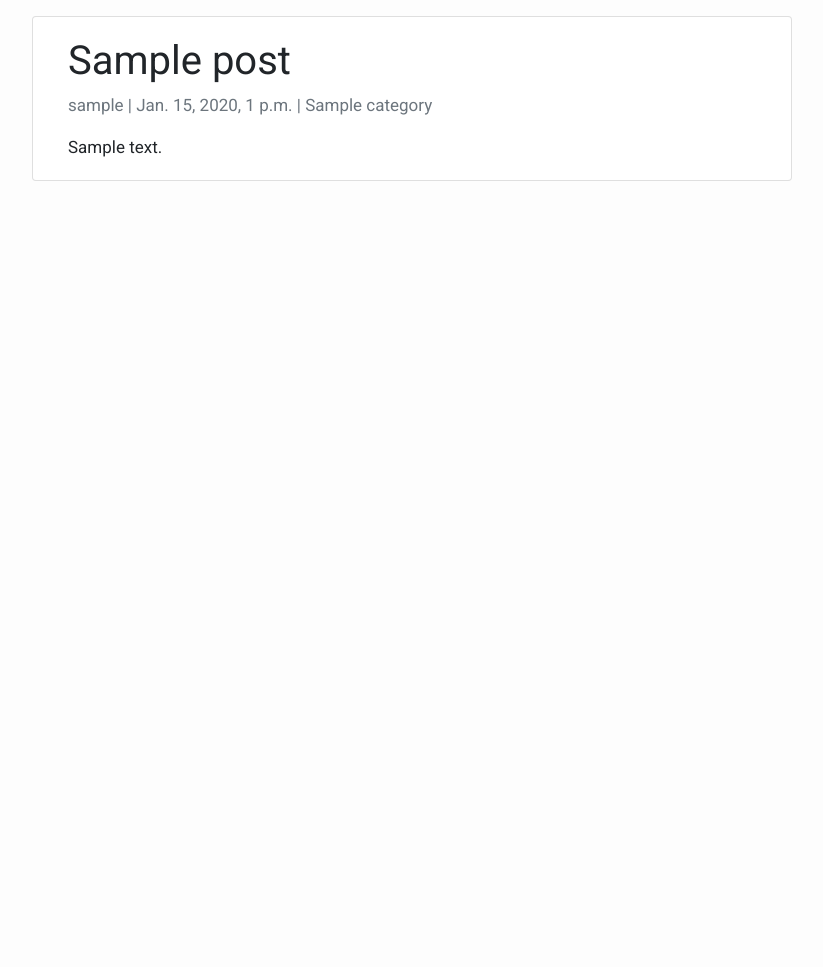
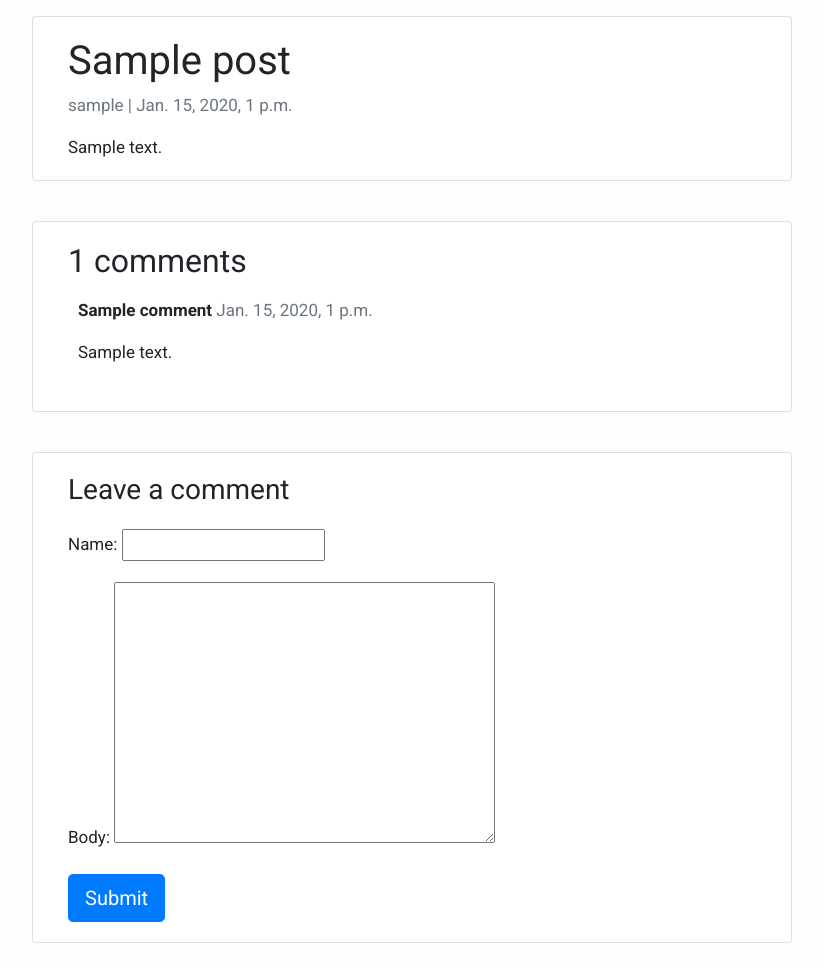
Before and after one commit to mazyaK/balabolka, a Django app: a page that uses blog/templates/blog/post_detail.html in a window 1280 px wide. Shown: the whole page, without its empty margins (38-861 px from the left). Before the commit the page ends 181 px from the top, so only its background shows below. Run offline with Django 3.2, Linux system fonts and the light colour scheme; tables that the repository leaves empty hold one stand-in row (values such as "Sample post"); some libraries are stand-ins or nearby versions.

Commit message:
added comments to posts

```diff
--- /dev/null
+++ b/blog/forms.py
@@ -0,0 +1,7 @@
+from .models import Comment
+from django import forms
+
+class CommentForm(forms.ModelForm):
+    class Meta:
+        model = Comment
+        fields = ('name', 'body')
--- a/blog/models.py
+++ b/blog/models.py
@@ -36,3 +36,17 @@ class Post(models.Model):
 
     def __str__(self):
         return self.title
+
+
+class Comment(models.Model):
+    post = models.ForeignKey(Post, on_delete=models.CASCADE, related_name='comments')
+    name = models.CharField(max_length=80)
+    body = models.TextField()
+    created_on = models.DateTimeField(auto_now_add=True)
+    active = models.BooleanField(default=False)
+
+    class Meta:
+        ordering = ['created_on']
+
+    def __str__(self):
+        return f'Comment {self.body} by {self.name}'
--- a/blog/templates/blog/post_detail.html
+++ b/blog/templates/blog/post_detail.html
@@ -1,15 +1,49 @@
 {% extends 'blog/base.html' %} {% block content %}
+{% load crispy_forms_tags %}
 
 <div class="container">
   <div class="row">
     <div class="col-md-8 card mb-4  mt-3 left  top">
       <div class="card-body">
-        <h1>{% block title %} {{ object.title }} {% endblock title %}</h1>
-        <p class=" text-muted">{{ post.author }} | {{ post.created_on }} | {{ post.category }}</p>
-        <p class="card-text ">{{ object.content | safe }}</p>
+        <h1>{% block title %} {{ post.title }} {% endblock title %}</h1>
+        <p class=" text-muted">{{ post.author }} | {{ post.created_on }}</p>
+        <p class="card-text ">{{ post.content | safe }}</p>
+      </div>
+    </div>
+    <div class="col-md-8 card mb-4  mt-3 ">
+      <div class="card-body">
+        <!-- comments -->
+        <h2>{{ comments.count }} comments</h2>
+
+        {% for comment in comments %}
+        <div class="comments" style="padding: 10px;">
+          <p class="font-weight-bold">
+            {{ comment.name }}
+            <span class=" text-muted font-weight-normal">
+              {{ comment.created_on }}
+            </span>
+          </p>
+          {{ comment.body | linebreaks }}
+        </div>
+        {% endfor %}
+      </div>
+    </div>
+    <div class="col-md-8 card mb-4  mt-3 ">
+      <div class="card-body">
+        {% if new_comment %}
+        <div class="alert alert-success" role="alert">
+          Ваш комментарий проходит модерацию
+        </div>
+        {% else %}
+        <h3>Leave a comment</h3>
+        <form method="post" style="margin-top: 1.3em;">
+          {{ comment_form.as_p }}
+          {% csrf_token %}
+          <button type="submit" class="btn btn-primary  btn-lg">Submit</button>
+        </form>
+        {% endif %}
       </div>
     </div>
   </div>
 </div>
-
 {% endblock content %}
--- a/blog/urls.py
+++ b/blog/urls.py
@@ -5,6 +5,6 @@ from . import views
 app_name = 'blog'
 urlpatterns = [
     path('', views.PostListView.as_view(), name='home'),
-    path('<slug:slug>/', views.PostDetailView.as_view(), name='post-detail'),
+    path('<slug:slug>/', views.post_detail, name='post-detail'),
     path('<str:category_name>/search/', views.FilteredListsView.as_view(), name='filtered_post')
 ]
--- a/blog/views.py
+++ b/blog/views.py
@@ -1,7 +1,8 @@
 from django.http import HttpResponseRedirect
-from django.shortcuts import render
+from django.shortcuts import render, get_object_or_404
 from django.views import generic
-from .models import Post, Category
+from .models import Post, Category, Comment
+from .forms import CommentForm
 import json
 
 
@@ -16,9 +17,30 @@ class PostListView(generic.ListView):
         return context
 
 
-class PostDetailView(generic.DetailView):
-    model = Post
+def post_detail(request, slug):
     template_name = 'blog/post_detail.html'
+    post = get_object_or_404(Post, slug=slug)
+    comments = post.comments.filter(active=True)
+    new_comment = None
+    # Comment posted
+    if request.method == 'POST':
+        comment_form = CommentForm(data=request.POST)
+        if comment_form.is_valid():
+
+            # Create Comment object but don't save to database yet
+            new_comment = comment_form.save(commit=False)
+            # Assign the current post to the comment
+            new_comment.post = post
+            # Save the comment to the database
+            new_comment.save()
+    else:
+        comment_form = CommentForm()
+
+    return render(request, template_name, {'post': post,
+                                           'comments': comments,
+                                           'new_comment': new_comment,
+                                           'comment_form': comment_form})
+
 
 
 class FilteredListsView(generic.ListView):
```
Also changed, not shown: blog/admin.py (+13 -1 lines), blog/migrations/0002_comment.py (added).
